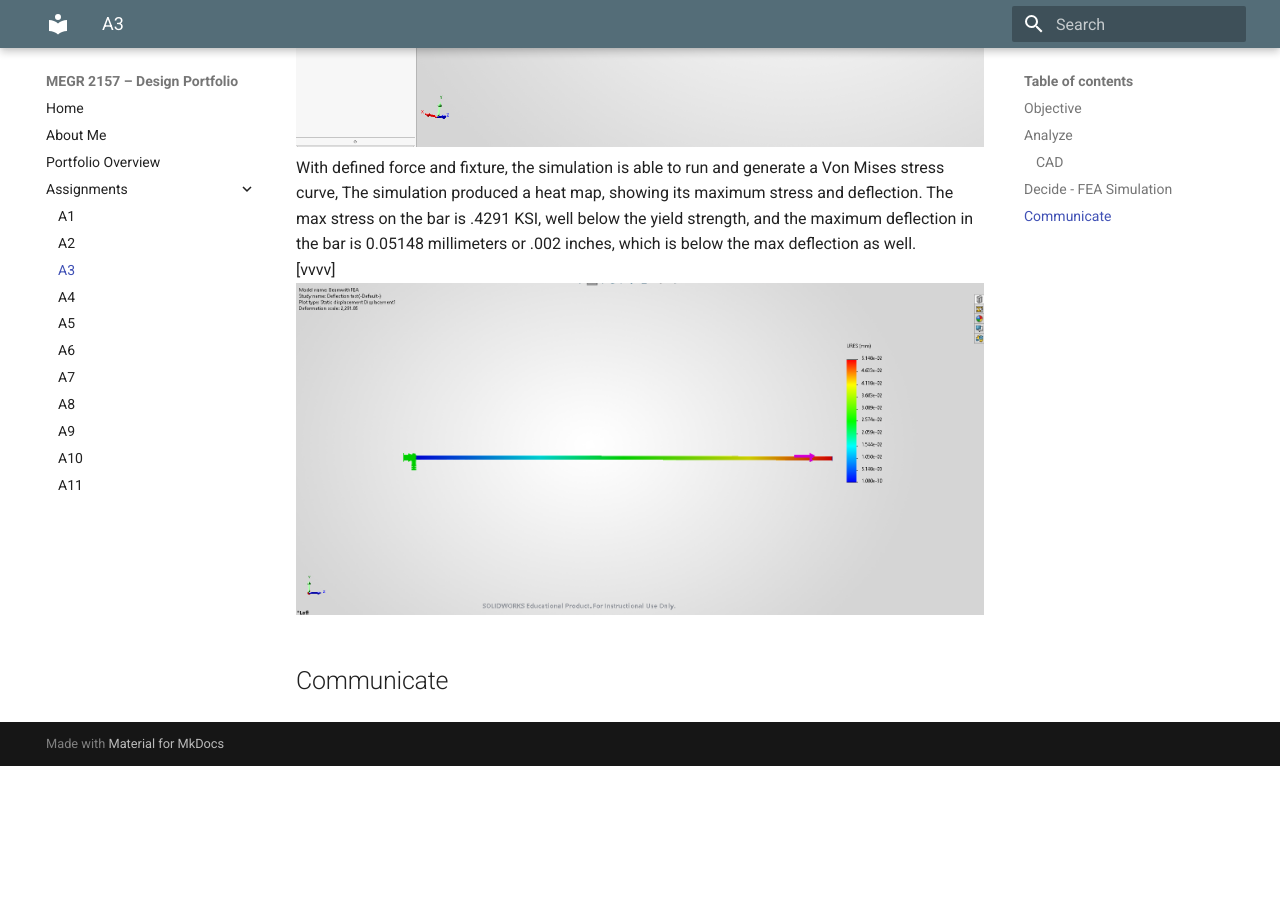
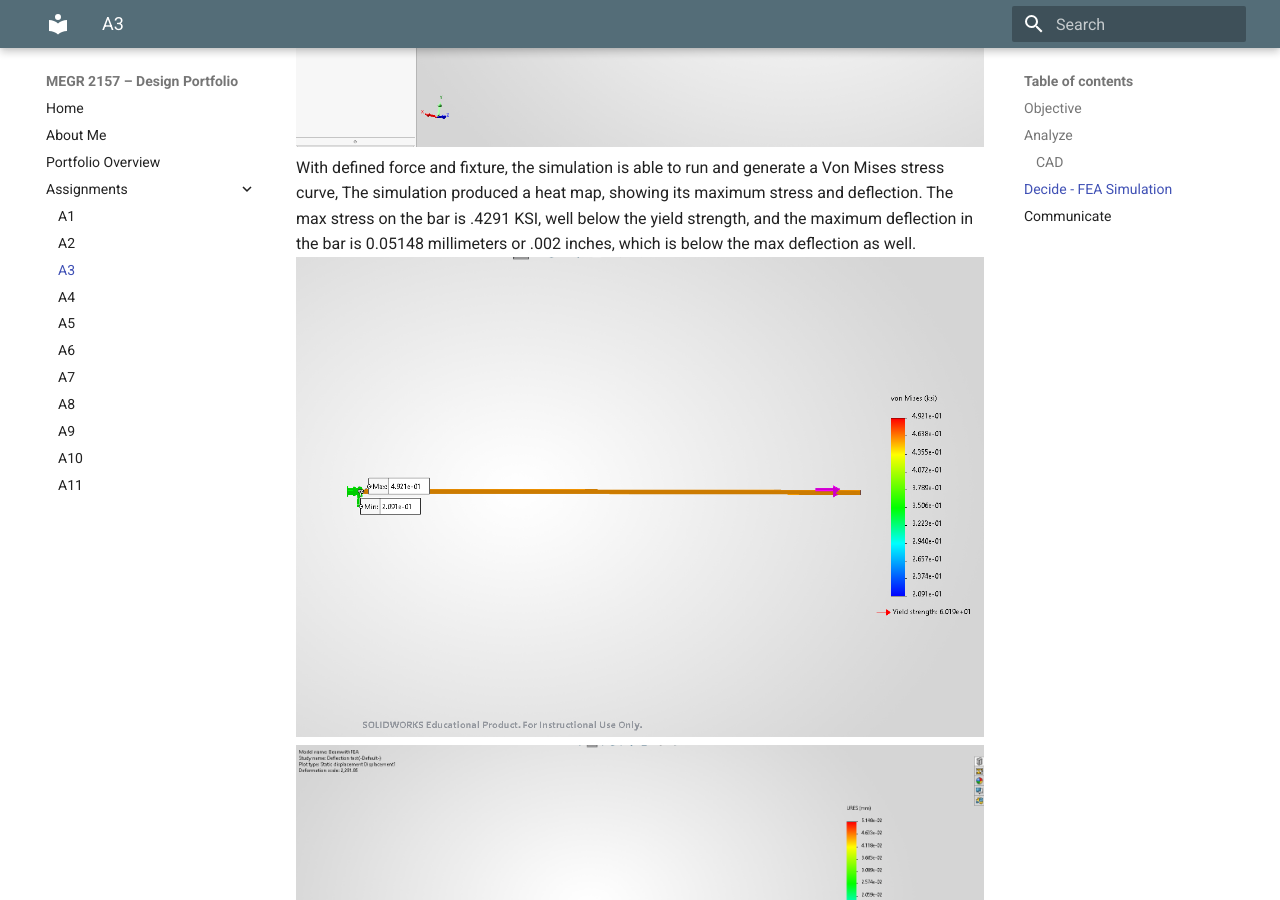
Before and after one commit to ajchiocca/megr2157-portfolio, an MkDocs documentation site: the page built from docs/assignments/A03/index.md, in a window 1280 px wide and 900 px high, scrolled down 3098 px. Built offline with MkDocs 1.6.1 and Material for MkDocs 9.7.7, drawn with Linux system fonts in a browser that asks for light colours; before the commit the page ends 3864 px from its top, so only the background shows below that.

Commit message:
Add Von Mises stress curve image to documentation
Replaced placeholder text with Von Mises stress curve image.

```diff
--- a/docs/assignments/A03/index.md
+++ b/docs/assignments/A03/index.md
@@ -23,7 +23,7 @@ For the FEA simulation, I added the applied force of 400 to the right end of the
 ![FixGeo](FixGeo.png)
 With defined force and fixture, the simulation is able to run and generate a Von Mises stress curve, The simulation produced a heat map, showing its maximum stress and deflection. The max stress on the bar is .4291 KSI, well below the yield strength, and the maximum deflection in the bar is 0.05148 millimeters or .002 inches, which is below the max deflection as well.
 <br>
-[vvvv]
+![VonMC](VonMC.png)
 <br>
 ![DefC](DefC.png)
 ## Communicate
```
